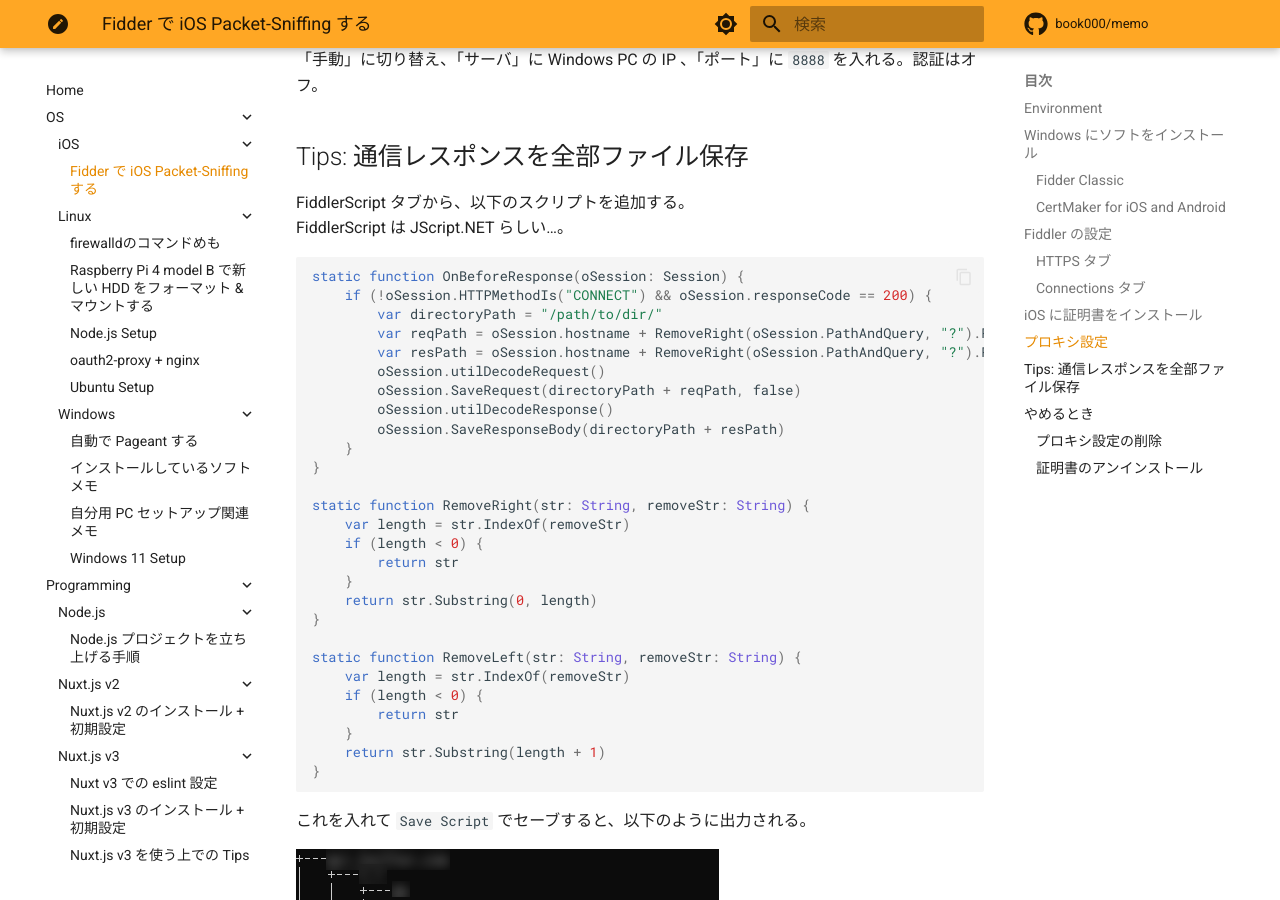
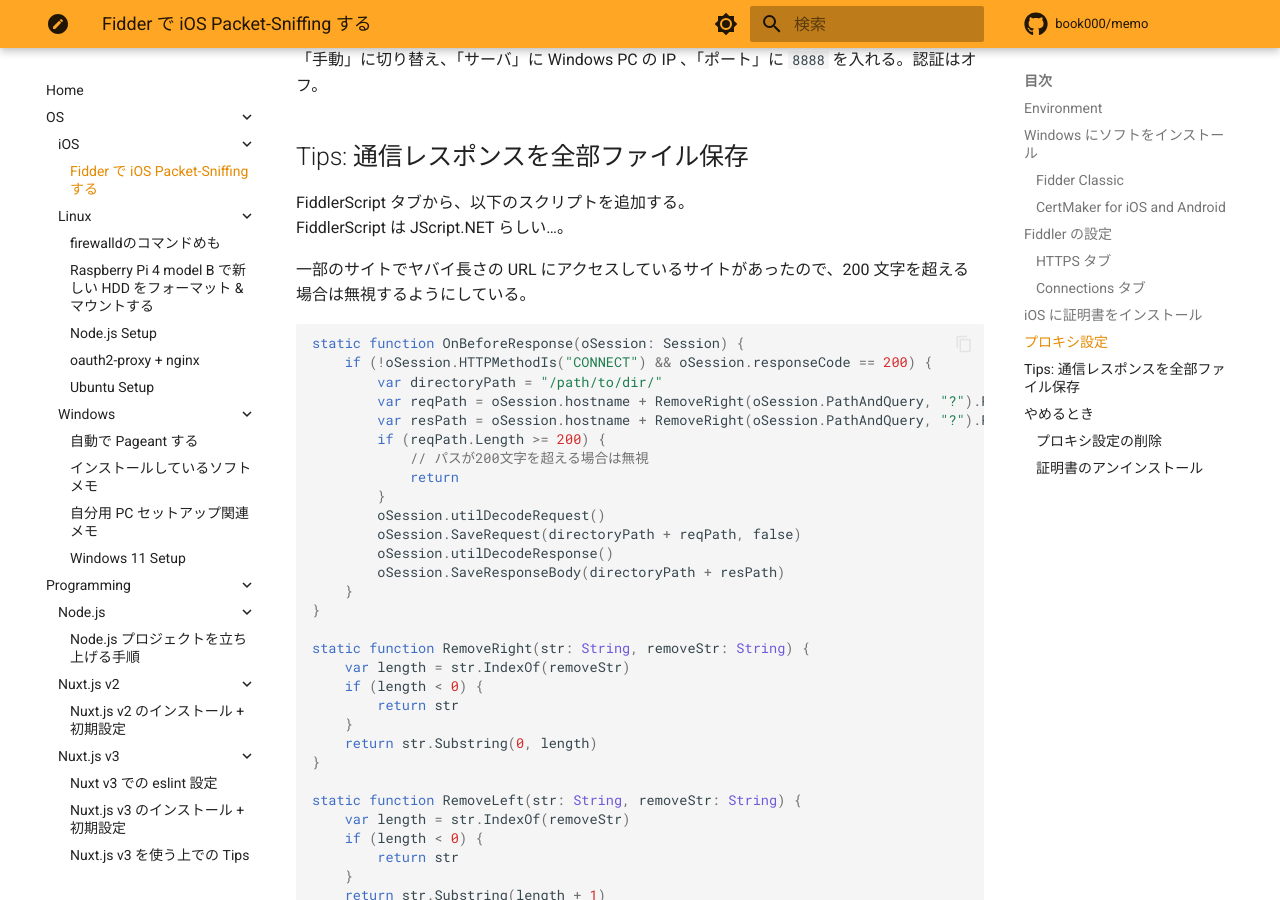
Before and after one commit to book000/memo, an MkDocs documentation site: the page built from docs/os/ios/packet-sniffing.md, in a window 1280 px wide and 900 px high, scrolled down 1947 px. Built offline with MkDocs 1.6.1 and Material for MkDocs 9.7.7, drawn with Linux system fonts in a browser that asks for light colours; comment, search, counter and statistics services are not loaded.

Commit message:
fix(packet-sniffing): 長いパスの場合は無視する (#93)

````diff
--- a/docs/os/ios/packet-sniffing.md
+++ b/docs/os/ios/packet-sniffing.md
@@ -64,12 +64,18 @@
 FiddlerScript タブから、以下のスクリプトを追加する。
 FiddlerScript は JScript.NET らしい…。
 
+一部のサイトでヤバイ長さの URL にアクセスしているサイトがあったので、200 文字を超える場合は無視するようにしている。
+
 ```js
 static function OnBeforeResponse(oSession: Session) {
     if (!oSession.HTTPMethodIs("CONNECT") && oSession.responseCode == 200) {
         var directoryPath = "/path/to/dir/"
         var reqPath = oSession.hostname + RemoveRight(oSession.PathAndQuery, "?").Replace(":", "-") + "/req-" + oSession.Timers.ClientBeginRequest.ToString().Replace("/", "-").Replace(":", "-") + ".http"
         var resPath = oSession.hostname + RemoveRight(oSession.PathAndQuery, "?").Replace(":", "-") + "/res-" + oSession.Timers.ClientBeginRequest.ToString().Replace("/", "-").Replace(":", "-") + "." + RemoveLeft(oSession.SuggestedFilename, ".")
+        if (reqPath.Length >= 200) {
+            // パスが200文字を超える場合は無視
+            return
+        }
         oSession.utilDecodeRequest()
         oSession.SaveRequest(directoryPath + reqPath, false)
         oSession.utilDecodeResponse()
````
